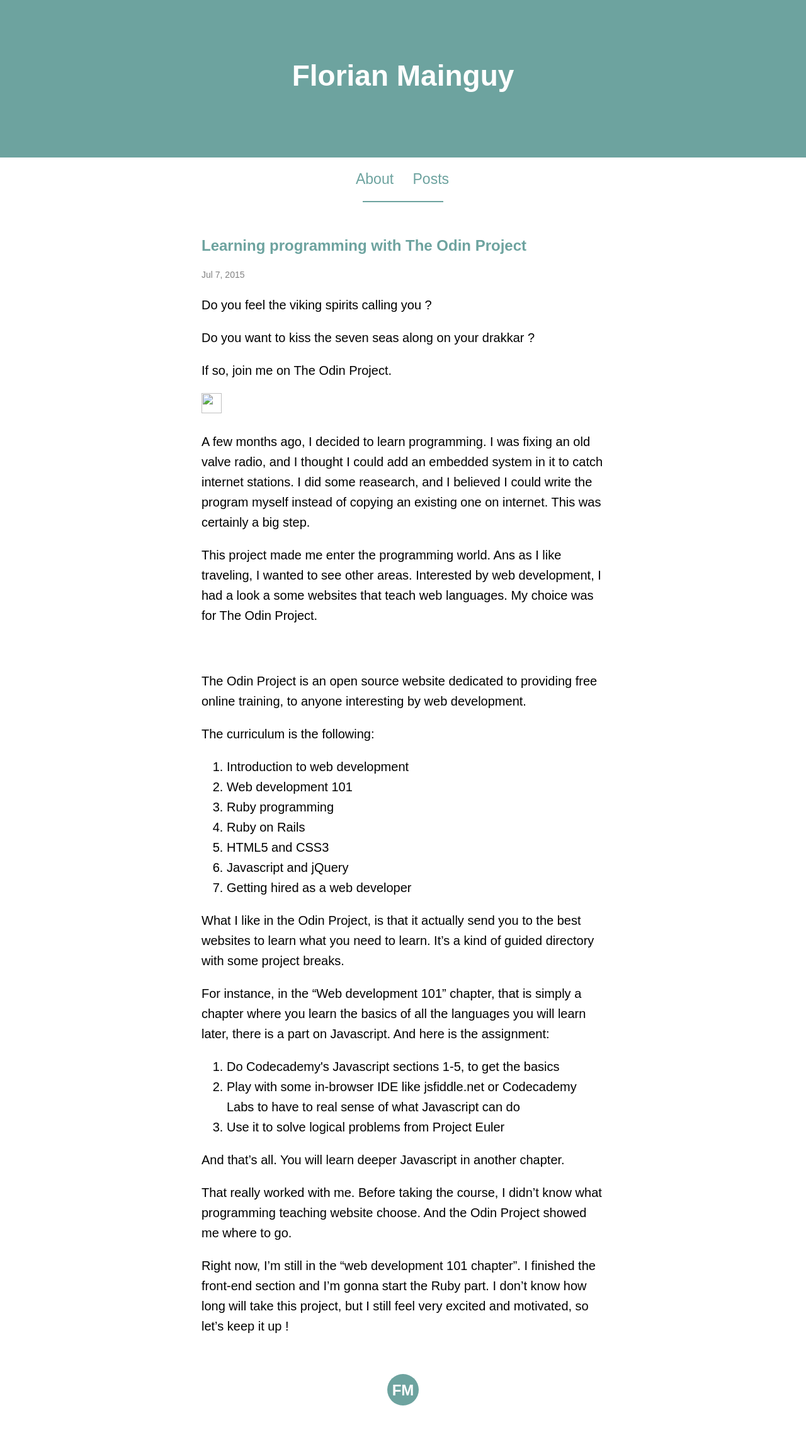
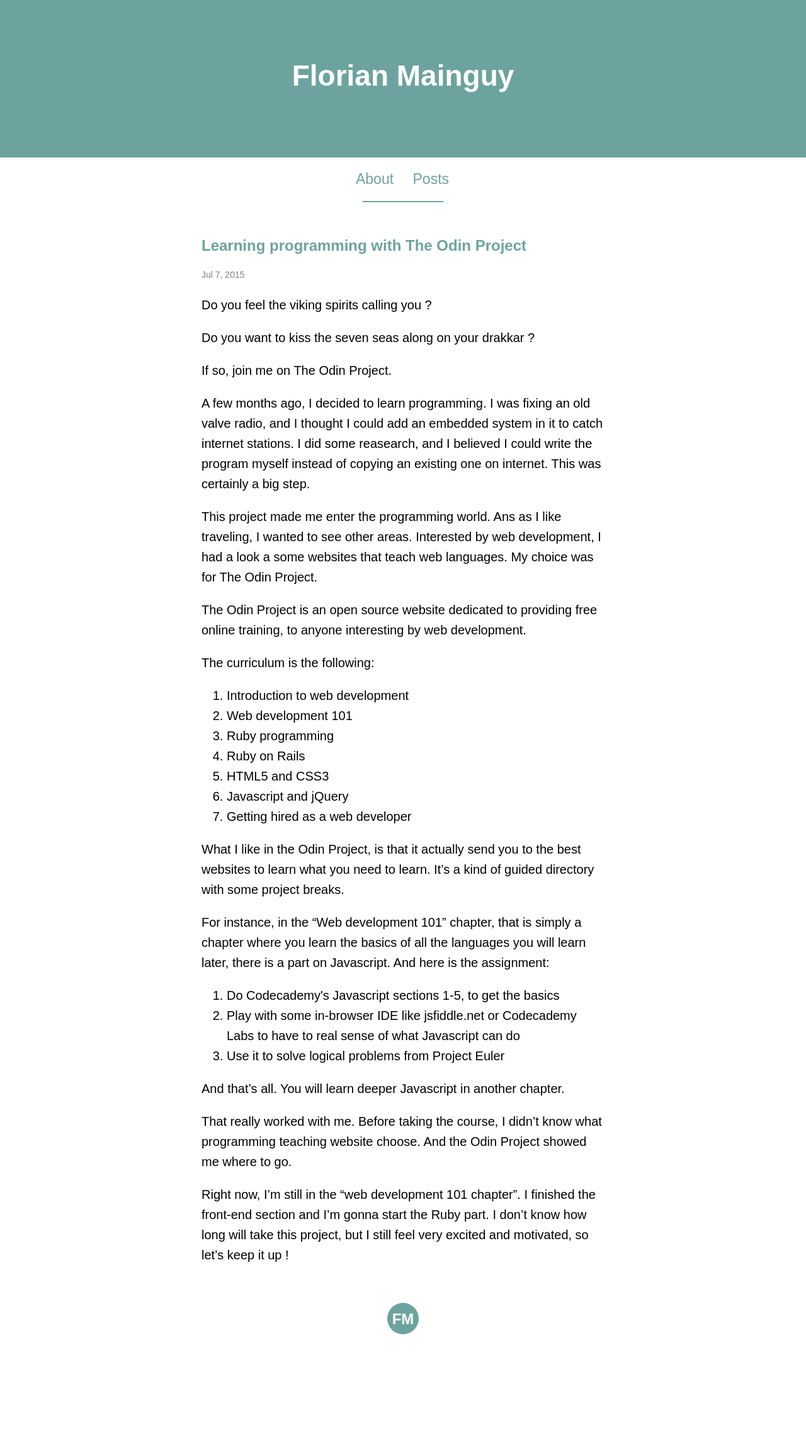
Before and after one commit to florianmainguy/florianmainguy.github.io, a Jekyll site: the page built from _posts/2015-07-07-learning-web-development-with-the-odin-project.markdown, in a window 1280 px wide. Shown: the whole page at 63% size. Built offline with Jekyll 4.4.1, drawn with Linux system fonts in a browser that asks for light colours; after the commit the page ends 2168 px from its top, so only the background shows below that.

Commit message:
post 7/7/15

```diff
--- a/_posts/2015-07-07-learning-web-development-with-the-odin-project.markdown
+++ b/_posts/2015-07-07-learning-web-development-with-the-odin-project.markdown
@@ -10,14 +10,14 @@ Do you want to kiss the seven seas along on your drakkar ?
 
 If so, join me on The Odin Project.
 
-<img src="2015-07-07-learning-web-development-with-the-odin-project/logo.jpg" width=32 height=32/>
+<!---<img src="2015-07-07-learning-web-development-with-the-odin-project/logo.jpg" width=32 height=32/>-->
 
 A few months ago, I decided to learn programming. I was fixing an old valve radio, and I thought I could add an embedded system in it to catch internet stations. I did some reasearch, and I believed I could write the program myself instead of copying an existing one on internet. This was certainly a big step.
 
 This project made me enter the programming world. Ans as I like traveling, I wanted to see other areas.
 Interested by web development, I had a look a some websites that teach web languages. My choice was for The Odin Project.
 
-<img src>
+
 
 The Odin Project is an open source website dedicated to providing free online training, to anyone interesting by web development.
 
```
